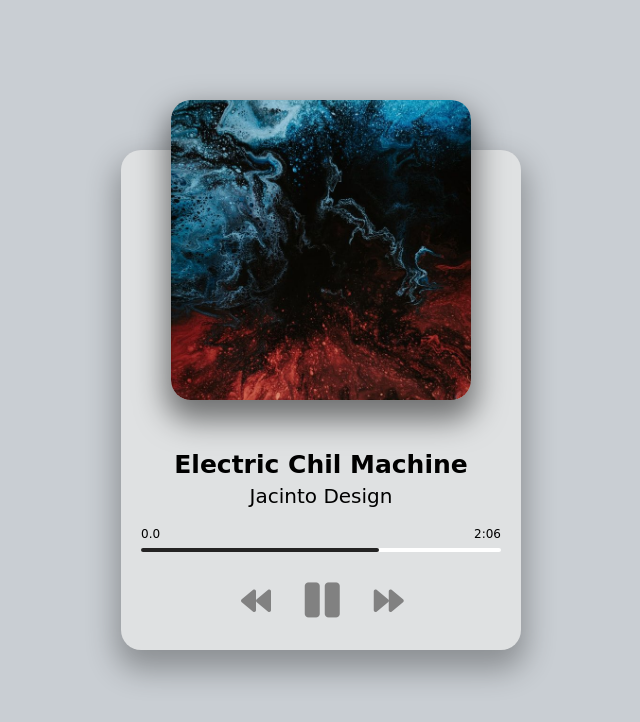
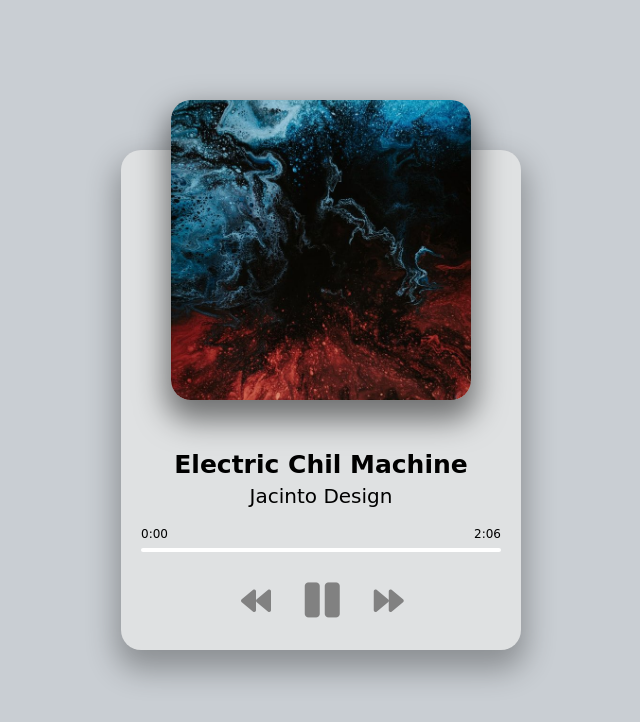
Before and after one commit to stabakade/music-player, a plain HTML site: page music-player/index.html in a window 1280 px wide. Both pictures are taken after a click on the icon 575 px from the left and 601 px from the top of the page. Shown: the whole page, without its empty margins (319-959 px from the left). Drawn offline with Linux system fonts and the light colour scheme; a web font is replaced by a local one.

Commit message:
corrected the progress bar

```diff
--- a/music-player/index.html
+++ b/music-player/index.html
@@ -22,7 +22,7 @@
             <div class="progress" id="progress"></div>
             <div class="duration-wrapper">
                 <span id="current-time">0.0</span>
-                <span class="duration">2:06</span>
+                <span id="duration">2:06</span>
             </div>
         </div>
         <!-- Controls -->
--- a/music-player/script.js
+++ b/music-player/script.js
@@ -2,6 +2,10 @@ const image = document.querySelector('img');
 const title = document.getElementById('title');
 const artist = document.getElementById('artist');
 const music = document.querySelector('audio');
+const progressContainer = document.getElementById('progress-container');
+const progress = document.getElementById('progress');
+const currentTimeEl = document.getElementById('current-time');
+const durationEl = document.getElementById('duration');
 const prevBtn = document.getElementById('prev');
 const playBtn = document.getElementById('play');
 const nextBtn = document.getElementById('next');
@@ -77,6 +81,51 @@ function nextSong() {
 // on load select first song
 loadSong(songs[songIndex]);
 
+// Update progress bar and time
+function updateProgressBar(e) {
+    if(isPlaying) {
+        // console.log(e);
+        const { duration, currentTime } = e.srcElement;
+        // console.log(duration, currentTime);
+
+        // update progress bar
+        const progressPercent = (currentTime / duration ) * 100;
+        progress.style.width = `${progressPercent}%`;
+
+        // calculate duration display
+        const durationMinutes = Math.floor(duration / 60);
+        // console.log(durationMinutes);
+        let durationSeconds = Math.floor(duration % 60);
+        if(durationSeconds < 10) {
+            durationSeconds = `0${durationSeconds}`;
+        }
+        // console.log(durationSeconds);
+        // durationEl.textContent = `${durationMinutes}:${durationSeconds}`;
+        // delay switching duration element to avoid Nan
+        if (durationSeconds) {
+            durationEl.textContent = `${durationMinutes}:${durationSeconds}`;
+
+        }
+
+        // calculate duration display
+        const currentMinutes = Math.floor(currentTime / 60);
+        // console.log(currentMinutes);
+        let currentSeconds = Math.floor(currentTime % 60);
+        if(currentSeconds < 10) {
+            currentSeconds = `0${currentSeconds}`;
+        }
+        // console.log(durationSeconds);
+        // durationEl.textContent = `${durationMinutes}:${durationSeconds}`;
+        // delay switching duration element to avoid Nan
+        if (currentSeconds) {
+            currentTimeEl.textContent = `${currentMinutes}:${currentSeconds}`;
+
+        }
+
+    }
+}
+
 // event listeners
 prevBtn.addEventListener('click', prevSong);
 nextBtn.addEventListener('click', nextSong);
+music.addEventListener('timeupdate', updateProgressBar);
--- a/music-player/style.css
+++ b/music-player/style.css
@@ -70,7 +70,7 @@ h3 {
   border-radius: 5px;
   height: 100%;
   /* change this to show progress */
-  width: 66%;
+  width: 0%;
   transition: width 0.1s linear;
 }
 
```
